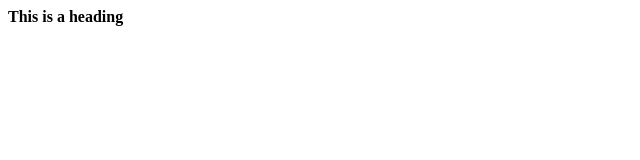
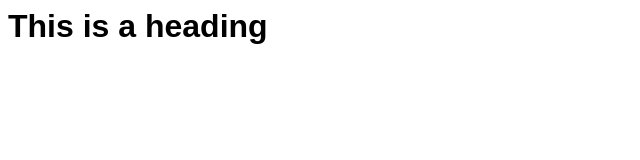
Before and after one commit to coyotetime/git-test, a plain HTML site: page index.html in a window 1280 px wide. Shown: the whole page, without its empty margins (0-640 px from the left). Drawn offline with Linux system fonts and the light colour scheme.

Commit message:
h1 size
changed to 2rem

```diff
--- a/css/style.css
+++ b/css/style.css
@@ -1,3 +1,7 @@
+body {
+  font-family: 'Source Sans Pro', sans-serif;
+}
+
 h1 {
-  font-size: 1em;
+  font-size: 2rem;
 }
```
